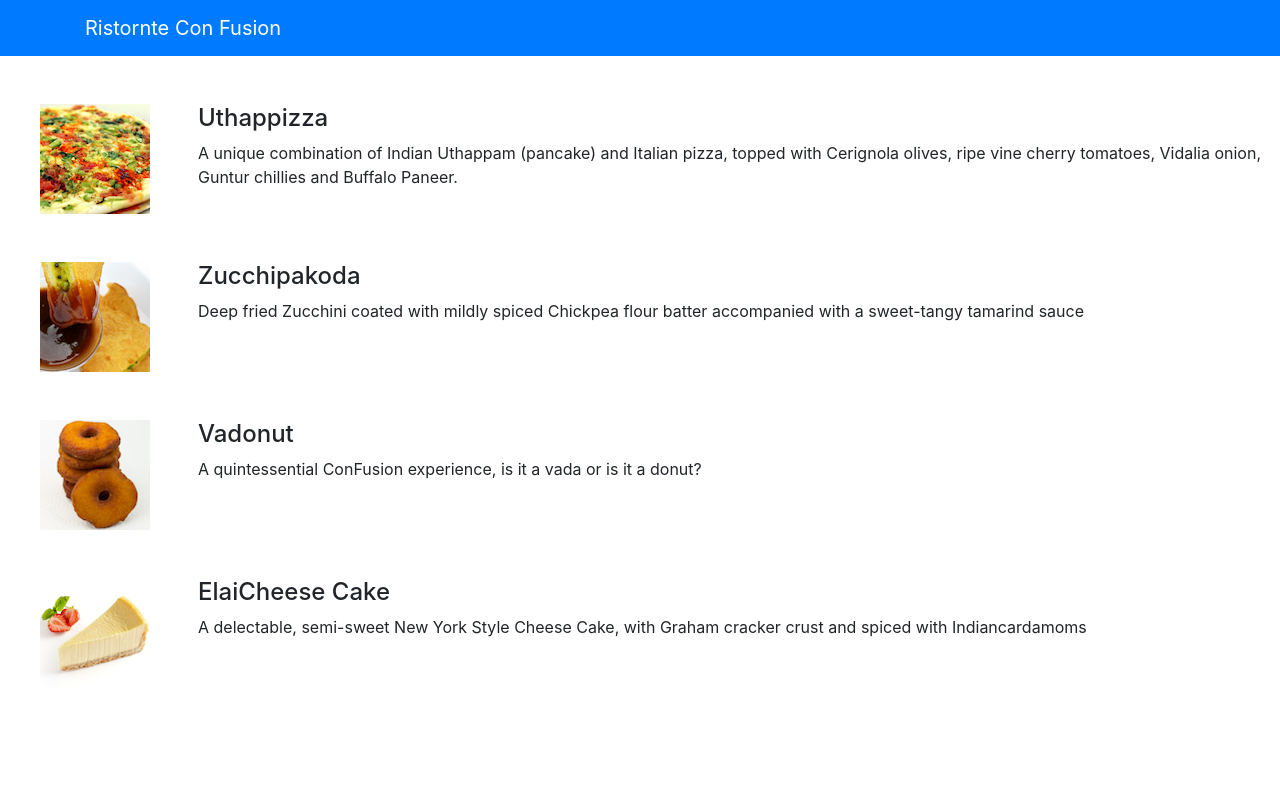
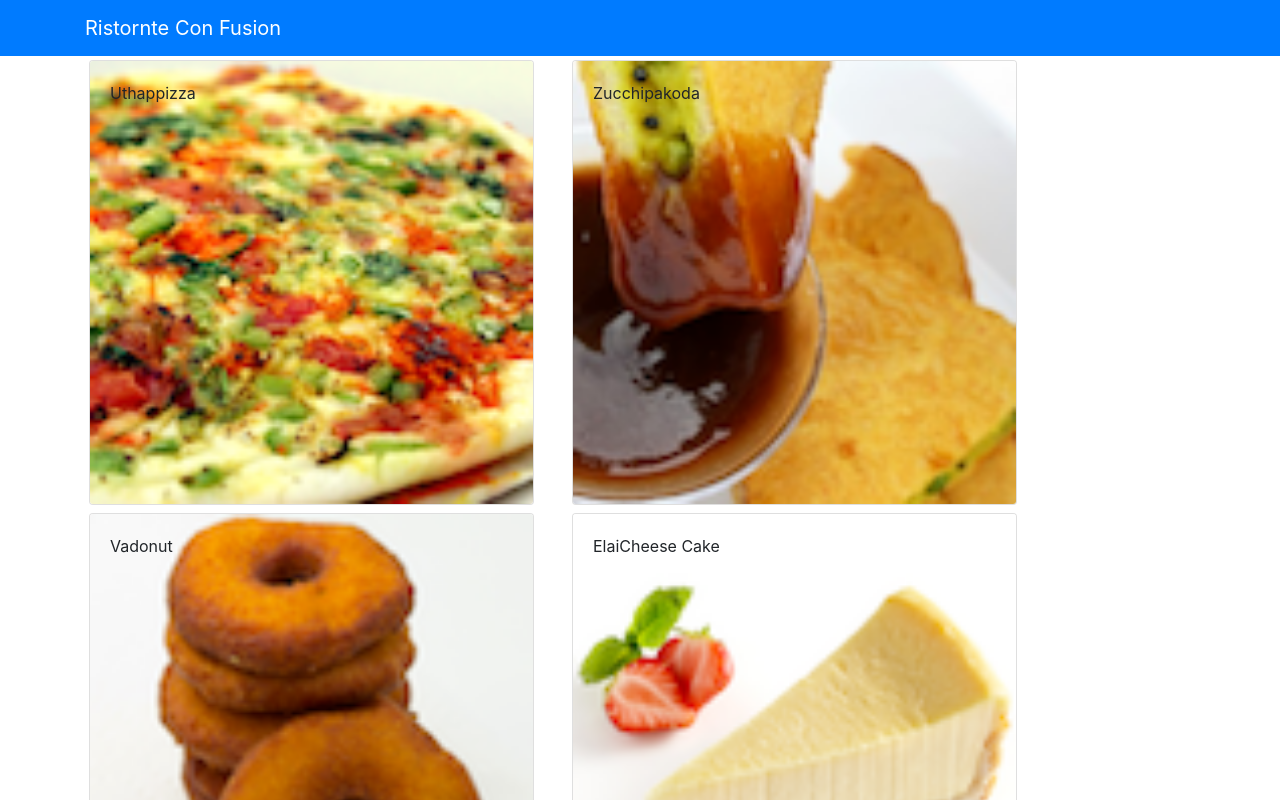
Before and after one commit to Kushagraw12/Restaurant-Con-Fusion-React, a React (Create React App) app: page / in a window 1280 px wide. Shown: the top 800 px of the page. Built offline with nearby package versions, Linux system fonts and the light colour scheme.

Commit message:
React-Components

```diff
--- a/src/App.js
+++ b/src/App.js
@@ -1,11 +1,19 @@
-import React from 'react';
+import React, { Component } from 'react';
 import logo from './logo.svg';
 import { Navbar } from 'reactstrap';
 import { NavbarBrand } from 'reactstrap';
 import Menu from './components/Menucomponent';
+import { DISHES } from './Shared/dishes';
 
+class App extends Component {
+  constructor(props){
+    super(props);
 
-function App() {
+    this.state = {
+      dishes: DISHES
+    };
+  }
+  render(){
   return (
     <div className="App">
       <Navbar dark color='primary'>
@@ -13,9 +21,10 @@
           <NavbarBrand href="/">Ristornte Con Fusion</NavbarBrand>
         </div>
       </Navbar>
-      <Menu />
+      <Menu dishes={this.state.dishes} />
     </div>
-  );
+    );
+  }
 }
 
 export default App;
--- /dev/null
+++ b/src/Shared/dishes.js
@@ -0,0 +1,186 @@
+export const DISHES =
+    [
+        {
+        id: 0,
+        name:'Uthappizza',
+        image: 'assets/images/uthappizza.png',
+        category: 'mains',
+        label:'Hot',
+        price:'4.99',
+        description:'A unique combination of Indian Uthappam (pancake) and Italian pizza, topped with Cerignola olives, ripe vine cherry tomatoes, Vidalia onion, Guntur chillies and Buffalo Paneer.',
+        comments: [
+            {
+            id: 0,
+            rating: 5,
+            comment: "Imagine all the eatables, living in conFusion!",
+            author: "John Lemon",
+            date: "2012-10-16T17:57:28.556094Z"
+            },
+            {
+            id: 1,
+            rating: 4,
+            comment: "Sends anyone to heaven, I wish I could get my mother-in-law to eat it!",
+            author: "Paul McVites",
+            date: "2014-09-05T17:57:28.556094Z"
+            },
+            {
+            id: 2,
+            rating: 3,
+            comment: "Eat it, just eat it!",
+            author: "Michael Jaikishan",
+            date: "2015-02-13T17:57:28.556094Z"
+            },
+            {
+            id: 3,
+            rating: 4,
+            comment: "Ultimate, Reaching for the stars!",
+            author: "Ringo Starry",
+            date: "2013-12-02T17:57:28.556094Z"
+            },
+            {
+            id: 4,
+            rating: 2,
+            comment: "It's your birthday, we're gonna party!",
+            author: "25 Cent",
+            date: "2011-12-02T17:57:28.556094Z"
+            }
+        ]                        },
+        {
+        id: 1,
+        name:'Zucchipakoda',
+        image: 'assets/images/zucchipakoda.png',
+        category: 'appetizer',
+        label:'',
+        price:'1.99',
+        description:'Deep fried Zucchini coated with mildly spiced Chickpea flour batter accompanied with a sweet-tangy tamarind sauce',
+        comments: [
+            {
+            id: 0,
+            rating: 5,
+            comment: "Imagine all the eatables, living in conFusion!",
+            author: "John Lemon",
+            date: "2012-10-16T17:57:28.556094Z"
+            },
+            {
+            id: 1,
+            rating: 4,
+            comment: "Sends anyone to heaven, I wish I could get my mother-in-law to eat it!",
+            author: "Paul McVites",
+            date: "2014-09-05T17:57:28.556094Z"
+            },
+            {
+            id: 2,
+            rating: 3,
+            comment: "Eat it, just eat it!",
+            author: "Michael Jaikishan",
+            date: "2015-02-13T17:57:28.556094Z"
+            },
+            {
+            id: 3,
+            rating: 4,
+            comment: "Ultimate, Reaching for the stars!",
+            author: "Ringo Starry",
+            date: "2013-12-02T17:57:28.556094Z"
+            },
+            {
+            id: 4,
+            rating: 2,
+            comment: "It's your birthday, we're gonna party!",
+            author: "25 Cent",
+            date: "2011-12-02T17:57:28.556094Z"
+            }
+        ]
+        },
+        {
+        id: 2,
+        name:'Vadonut',
+        image: 'assets/images/vadonut.png',
+        category: 'appetizer',
+        label:'New',
+        price:'1.99',
+        description:'A quintessential ConFusion experience, is it a vada or is it a donut?',
+        comments: [
+            {
+            id: 0,
+            rating: 5,
+            comment: "Imagine all the eatables, living in conFusion!",
+            author: "John Lemon",
+            date: "2012-10-16T17:57:28.556094Z"
+            },
+            {
+            id: 1,
+            rating: 4,
+            comment: "Sends anyone to heaven, I wish I could get my mother-in-law to eat it!",
+            author: "Paul McVites",
+            date: "2014-09-05T17:57:28.556094Z"
+            },
+            {
+            id: 2,
+            rating: 3,
+            comment: "Eat it, just eat it!",
+            author: "Michael Jaikishan",
+            date: "2015-02-13T17:57:28.556094Z"
+            },
+            {
+            id: 3,
+            rating: 4,
+            comment: "Ultimate, Reaching for the stars!",
+            author: "Ringo Starry",
+            date: "2013-12-02T17:57:28.556094Z"
+            },
+            {
+            id: 4,
+            rating: 2,
+            comment: "It's your birthday, we're gonna party!",
+            author: "25 Cent",
+            date: "2011-12-02T17:57:28.556094Z"
+            }
+        ]
+        },
+        {
+        id: 3,
+        name:'ElaiCheese Cake',
+        image: 'assets/images/elaicheesecake.png',
+        category: 'dessert',
+        label:'',
+        price:'2.99',
+        description:'A delectable, semi-sweet New York Style Cheese Cake, with Graham cracker crust and spiced with Indian cardamoms',
+        comments: [
+            {
+            id: 0,
+            rating: 5,
+            comment: "Imagine all the eatables, living in conFusion!",
+            author: "John Lemon",
+            date: "2012-10-16T17:57:28.556094Z"
+            },
+            {
+            id: 1,
+            rating: 4,
+            comment: "Sends anyone to heaven, I wish I could get my mother-in-law to eat it!",
+            author: "Paul McVites",
+            date: "2014-09-05T17:57:28.556094Z"
+            },
+            {
+            id: 2,
+            rating: 3,
+            comment: "Eat it, just eat it!",
+            author: "Michael Jaikishan",
+            date: "2015-02-13T17:57:28.556094Z"
+            },
+            {
+            id: 3,
+            rating: 4,
+            comment: "Ultimate, Reaching for the stars!",
+            author: "Ringo Starry",
+            date: "2013-12-02T17:57:28.556094Z"
+            },
+            {
+            id: 4,
+            rating: 2,
+            comment: "It's your birthday, we're gonna party!",
+            author: "25 Cent",
+            date: "2011-12-02T17:57:28.556094Z"
+            }
+        ]
+        }
+    ];
--- a/src/components/Menucomponent.js
+++ b/src/components/Menucomponent.js
@@ -1,78 +1,62 @@
 import React, { Component } from 'react';
-import { Media } from 'reactstrap';
+import { Card, CardImg, CardImgOverlay, CardText, CardBody,
+    CardTitle } from 'reactstrap';
 
-class Menu extends Component{
-    constructor(props){
+class Menu extends Component {
+
+    constructor(props) {
         super(props);
 
         this.state = {
-            dishes: [
-                {
-                    id: 0,
-                    name:'Uthappizza',
-                    image: 'assets/images/uthappizza.png',
-                    category: 'mains',
-                    label:'Hot',
-                    price:'4.99',
-                    description:'A unique combination of Indian Uthappam (pancake) and Italian pizza, topped with Cerignola olives, ripe vine cherry tomatoes, Vidalia onion, Guntur chillies and Buffalo Paneer.'
-                 },
-                 {
-                    id: 1,
-                    name:'Zucchipakoda',
-                    image: 'assets/images/zucchipakoda.png',
-                    category: 'appetizer',
-                    label:'',
-                    price:'1.99',
-                    description:'Deep fried Zucchini coated with mildly spiced Chickpea flour batter accompanied with a sweet-tangy tamarind sauce'
-                 },
-                 {
-                    id: 2,
-                    name:'Vadonut',
-                    image: 'assets/images/vadonut.png',
-                    category: 'appetizer',
-                    label:'New',
-                    price:'1.99',
-                    description:'A quintessential ConFusion experience, is it a vada or is it a donut?'
-                 },
-                 {
-                    id: 3,
-                    name:'ElaiCheese Cake',
-                    image: 'assets/images/elaicheesecake.png',
-                    category: 'dessert',
-                    label:'',
-                    price:'2.99',
-                    description:'A delectable, semi-sweet New York Style Cheese Cake, with Graham cracker crust and spiced with Indiancardamoms'
-                 }
-            ]
+            selectedDish: null
         }
     }
 
-    render(){
+    onDishSelect(dish) {
+        this.setState({ selectedDish: dish});
+    }
 
-        const menu = this.state.dishes.map((dish) => {
+    renderDish(dish) {
+        if (dish != null)
+            return(
+                <Card>
+                    <CardImg top src={dish.image} alt={dish.name} />
+                    <CardBody>
+                      <CardTitle>{dish.name}</CardTitle>
+                      <CardText>{dish.description}</CardText>
+                    </CardBody>
+                </Card>
+            );
+        else
+            return(
+                <div></div>
+            );
+    }
+
+    render() {
+        const menu = this.props.dishes.map((dish) => {
             return (
-                <div key={dish.id} className="col-12 mt-5">
-                    <Media tag="li">
-                        <Media left middle>
-                            <Media object src={dish.image} alt={dish.name} />
-                        </Media>
-                        <Media body className="ml-5">
-                            <Media heading>
-                                {dish.name}
-                            </Media>
-                            <p>{dish.description}</p>
-                        </Media>
-                    </Media>
-                </div>
+              <div  className="col-12 col-md-5 m-1">
+                <Card key={dish.id}
+                  onClick={() => this.onDishSelect(dish)}>
+                  <CardImg width="100%" src={dish.image} alt={dish.name} />
+                  <CardImgOverlay>
+                      <CardTitle>{dish.name}</CardTitle>
+                  </CardImgOverlay>
+                </Card>
+              </div>
             );
         });
 
-        return(
-            <div className="conatiner">
+        return (
+            <div className="container">
                 <div className="row">
-                    <Media list>
-                        {menu}
-                    </Media>
+                    {menu}
+                </div>
+                <div className="row">
+                  <div  className="col-12 col-md-5 m-1">
+                    {this.renderDish(this.state.selectedDish)}
+                  </div>
                 </div>
             </div>
         );
```
